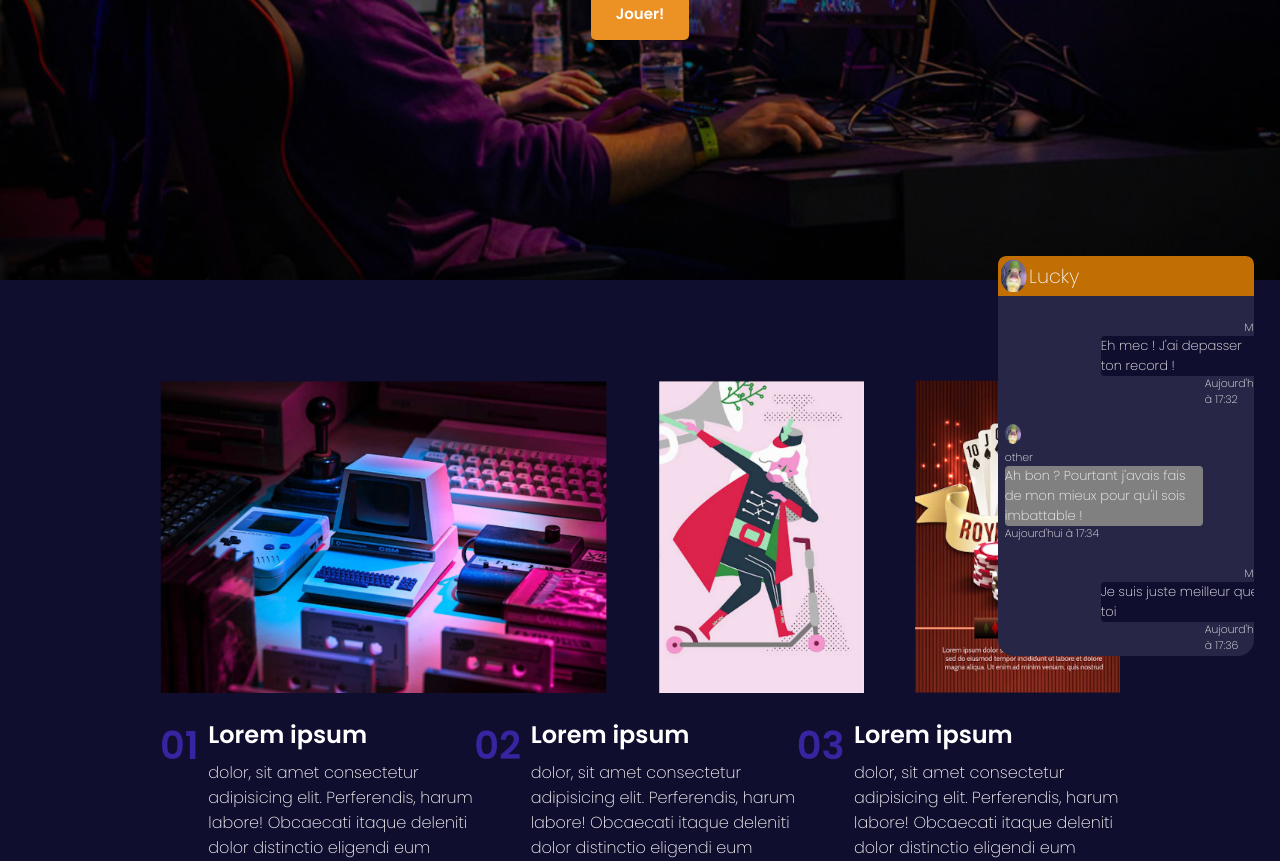
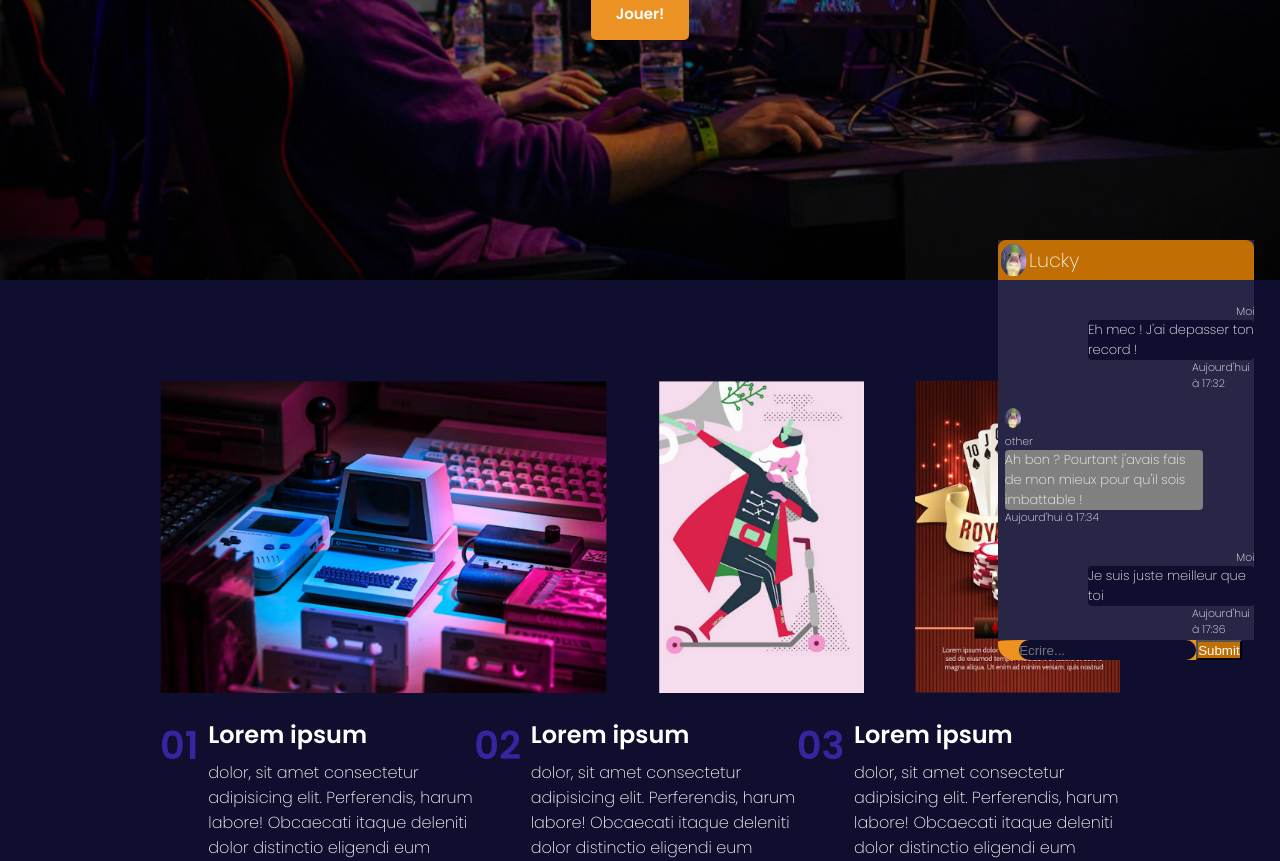
Before and after one commit to RomualdBR/projet-4sem, a PHP site: page / in a window 1280 px wide. Shown: the part 520-1381 px from the top of the page. Run offline with PHP 8.4, Linux system fonts and the light colour scheme.

Commit message:
rectification du tchat

```diff
--- a/asset/CSS/main.css
+++ b/asset/CSS/main.css
@@ -5,6 +5,11 @@
 body{
     background-color: #100e2e;
     font-family:'Poppins';
+}
+
+
+html{
+    overflow-x: hidden;
 }
 
 /* Haut de page */
@@ -404,13 +409,10 @@ body{
     display: block;
     position:fixed;
     right: 2%;
-    bottom: -47%;
+    bottom: -45%;
     width: 20vw;
     height: 50vh;
     background-color: #272647;
-    border-radius: 1vh 1vh 2vh 2vh;
-    overflow-y :auto;
-    overflow-x: hidden;
     transition: all 0.5s linear;
 }
 .tchat:hover{
@@ -445,15 +447,16 @@ body{
     flex-wrap: wrap;
     font-size: small;
     overflow-y: auto;
+    overflow-x: hidden;
     min-height: 25vh;
-    height: 95%;
+    height: 90%;
 
 }
 /*partie user*/
 
 .tchat-usermessage{
     margin-top: 3vh;
-    margin-left: 8vw;
+    margin-left: 7vw;
 }
 .autor{
     display: flex;
@@ -492,10 +495,10 @@ body{
 /*Partie text du chat*/
 .tchat-textmessage{
     display: flex;
-    bottom: 0px;
     height: 5%;
     justify-content: flex-end;
     margin-right: 1vw;
+    border-radius: 9% 0% 0% 2vh;
     background-color:#ed921e;
 }
 .tchat-tchatbox{
```
